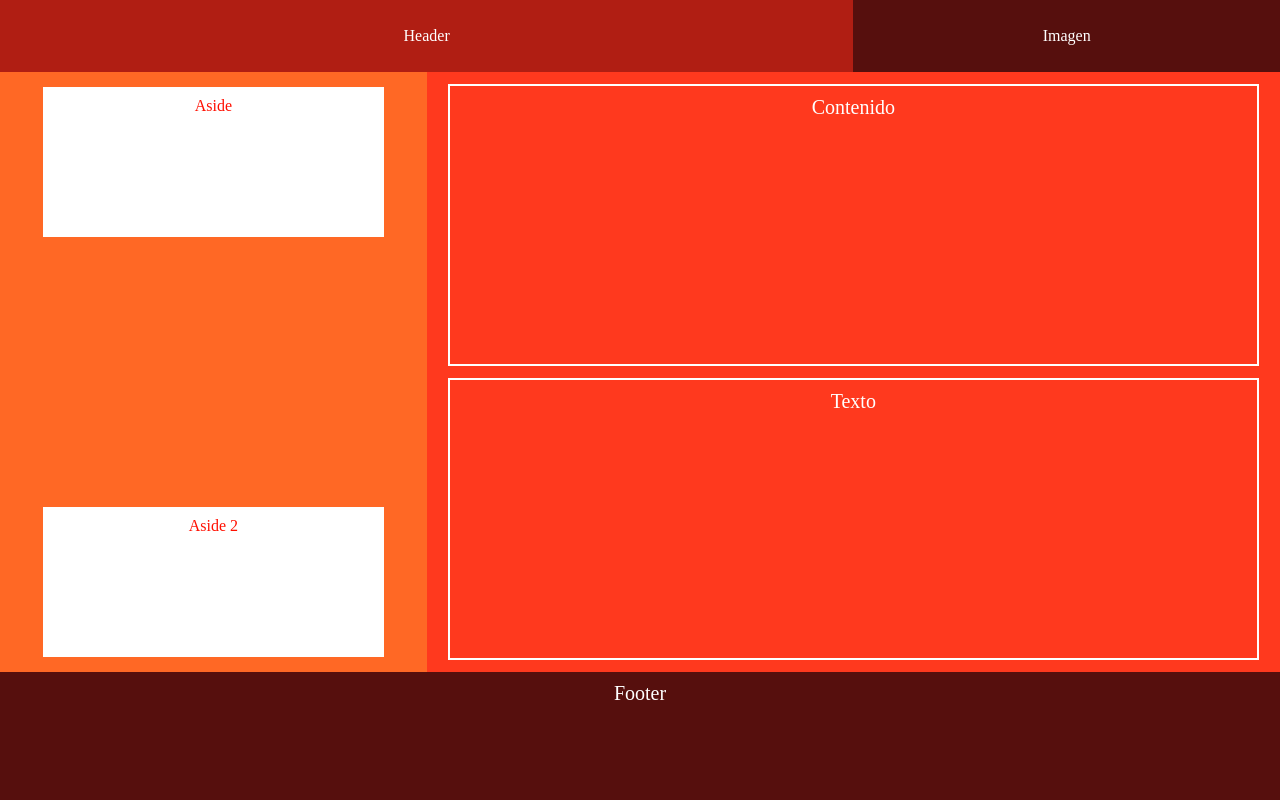
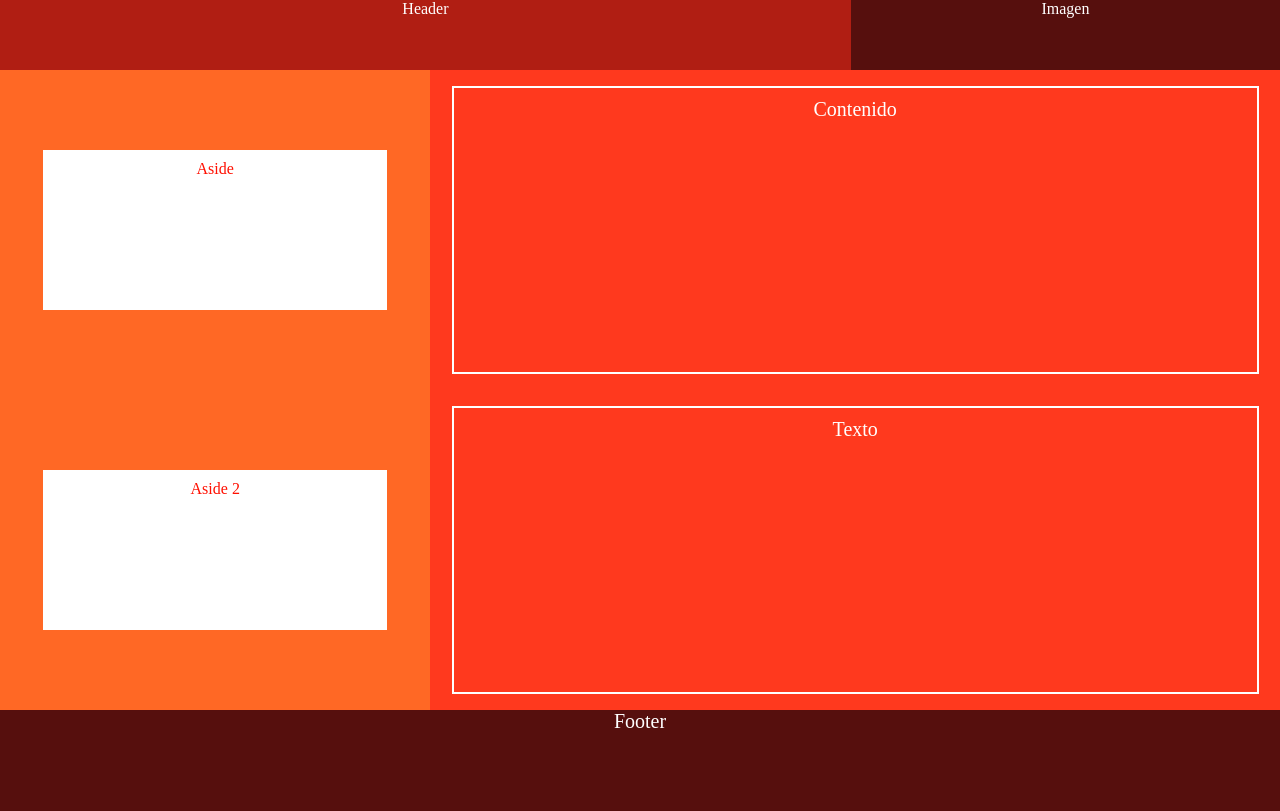
Before and after one commit to Charlatan2k/Maquetacion, a plain HTML site: page grid/reto4/index.html in a window 1280 px wide. Drawn offline with Linux system fonts and the light colour scheme.

Commit message:
Acabar grid area

```diff
--- a/grid/reto4/index.html
+++ b/grid/reto4/index.html
@@ -7,26 +7,19 @@
     <title>Reto 4</title>
   </head>
   <body>
-    <header>
-      <div class="header">
-        <article class="header-text"><p>Header</p></article>
-        <article class="imagen"><p>Imagen</p></article>
-      </div>
-    </header>
+    <div class="cnt">
+      <div class="header-text"><p>Header</p></div>
+      <div class="imagen"><p>Imagen</p></div>
 
-    <div class="container-pr">
       <div class="cont-left">
-        <article class="aside1"><p>Aside</p></article>
-        <article class="aside2"><p>Aside 2</p></article>
+        <div class="aside1"><p>Aside</p></div>
+        <div class="aside2"><p>Aside 2</p></div>
       </div>
       <div class="cont-right">
-        <article class="contenido"><p>Contenido</p></article>
-        <article class="texto"><p>Texto</p></article>
+        <div class="contenido"><p>Contenido</p></div>
+        <div class="texto"><p>Texto</p></di>
       </div>
     </div>
-
-    <footer>
-      <div class="footer"><p>Footer</p></div>
-    </footer>
+    <div class="footer"><p>Footer</p></div>
   </body>
 </html>
--- a/grid/reto4/styles.css
+++ b/grid/reto4/styles.css
@@ -4,62 +4,40 @@
   box-sizing: border-box;
 }
 
-html,
-body {
-  height: 100vh;
-  width: 100vw;
-}
-
 header {
   color: white;
 }
 
-.header {
+.cnt {
   display: grid;
-  place-items: center;
-  grid-template-columns: [left0] 1fr [middle0] 1fr [middle1] 1fr [right0];
-  grid-template-rows: [row1] 1fr;
-  height: 9vh;
+  grid-template-areas:
+    "header header imagen"
+    "aside contenido contenido"
+    "footer footer footer";
 }
 
 .header-text {
-  display: flex;
-  justify-content: center;
-  align-items: center;
-  grid-column: left0 / middle1;
-  grid-row: row1;
+  grid-area: header;
+  text-align: center;
   background-color: #b01e13;
-  height: 100%;
-  width: 100%;
+  height: 70px;
+
+  color: white;
 }
 
 .imagen {
-  display: flex;
-  justify-content: center;
-  align-items: center;
-  grid-column: middle1 / right0;
-  grid-row: row1;
+  text-align: center;
+  color: white;
+  grid-area: imagen;
   background-color: #560f0d;
-  height: 100%;
-  width: 100%;
+  height: 70px;
 }
-
-.container-pr {
+.cont-left {
   display: grid;
-  height: 75%;
-  grid-template-columns: [left0] 1fr [middle0] 1fr [middle1] 1fr [right0];
-  grid-template-rows: [top1] 1fr [top2] 1fr [top3];
-}
-
-.cont-left {
-  display: flex;
-  flex-direction: column;
-  justify-content: space-around;
-  gap: 30vh;
-  align-items: center;
-  grid-column: left0 / middle0;
-  grid-row: top1 / top3;
+  place-items: center;
+  grid-area: aside;
   background-color: #ff6825;
+  height: 80vh;
 }
 
 .aside1,
@@ -67,7 +45,7 @@ header {
   display: flex;
   justify-content: center;
   text-align: center;
-  height: 25%;
+  height: 50%;
   width: 80%;
   background-color: white;
 }
@@ -79,14 +57,10 @@ header {
 }
 
 .cont-right {
-  display: flex;
-  flex-direction: column;
-  justify-content: center;
-  align-items: center;
-  grid-column: middle0 / right0;
-  grid-row: top1 / top3;
+  display: grid;
+  grid-area: contenido;
+  place-items: center;
   background-color: #ff391e;
-  gap: 1.5vh;
 }
 
 .contenido,
@@ -95,7 +69,7 @@ header {
   justify-content: center;
   border: 2px solid white;
   width: 95%;
-  height: 47%;
+  height: 90%;
 }
 
 .contenido p,
@@ -105,16 +79,15 @@ header {
   font-size: 20px;
 }
 
-footer {
+.footer {
   display: grid;
-  height: 16vh;
-  width: 100%;
-  text-align: center;
+  grid-area: footer;
+  height: 12.6vh;
   background-color: #560f0d;
 }
 
 .footer p {
-  margin-top: 10px;
+  text-align: center;
   color: white;
   font-size: 20px;
 }
```
